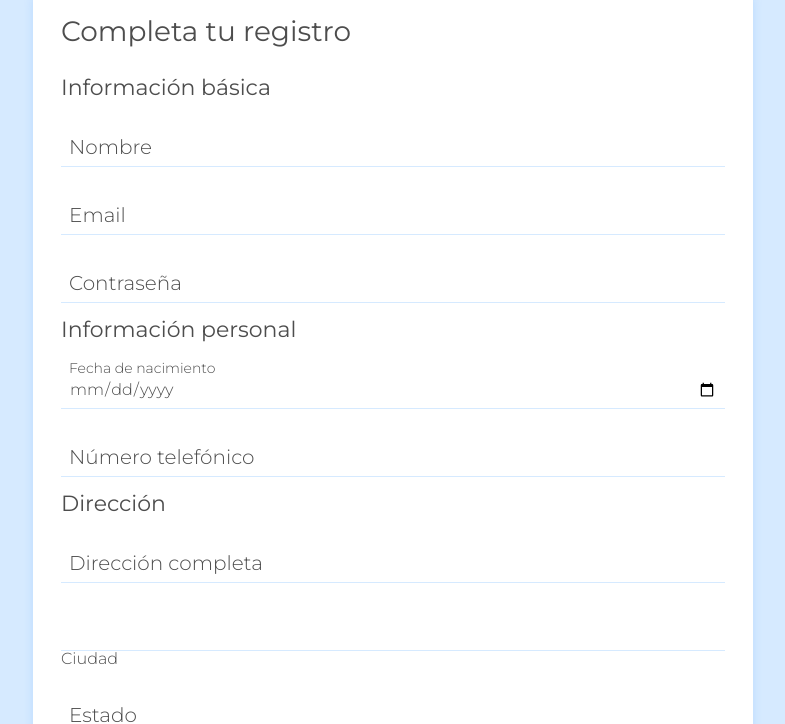
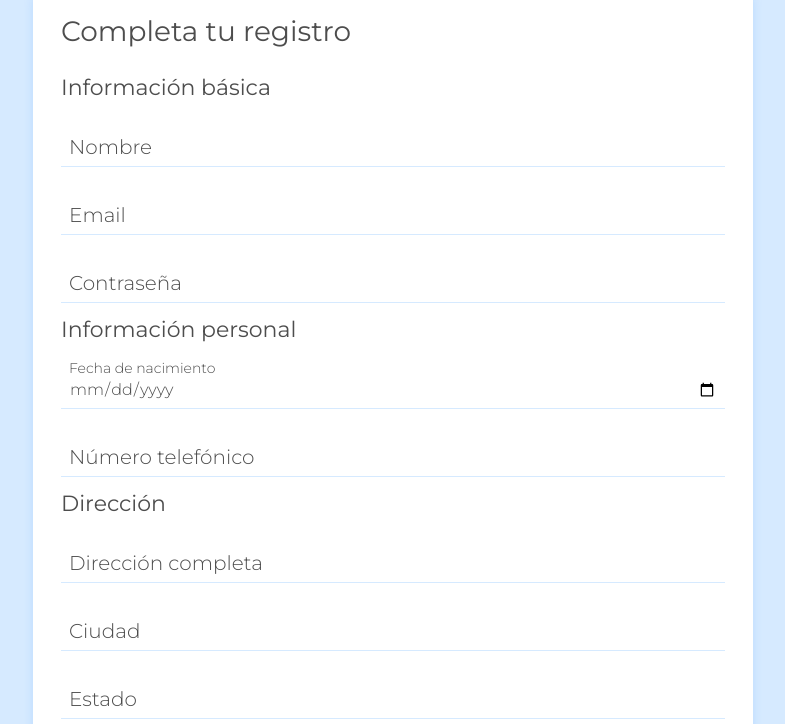
Before and after one commit to JJPPAARR/Prueba-de-formularios, a plain HTML site: page index.html in a window 1280 px wide. Shown: the part 234-958 px from the top of the page, without its empty margins (247-1032 px from the left). Drawn offline with Linux system fonts and the light colour scheme.

Commit message:
Arreglo del codigo en index

```diff
--- a/index.html
+++ b/index.html
@@ -68,8 +68,8 @@
           </div>
           <div class="input-container">
             <input name="city" id="city" class="input" type="text" placeholder="Ciudad" required pattern="[\s\S]{4,30}"
-              data-tipo="ciudad>
-            <label class=" input-label" for="city">Ciudad</label>
+              data-tipo="ciudad">
+            <label class="input-label" for="city">Ciudad</label>
             <span class="input-message-error">Este campo no es valido</span>
           </div>
           <div class="input-container">
```
